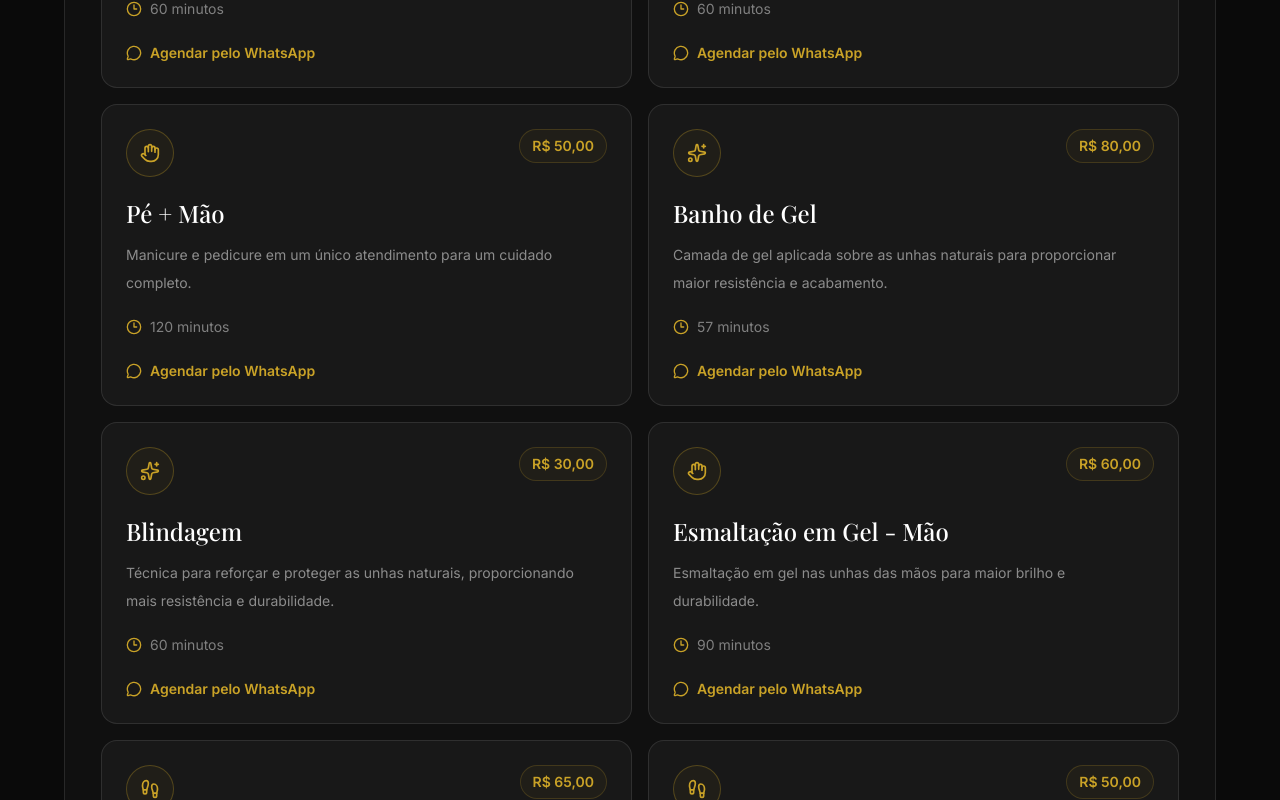
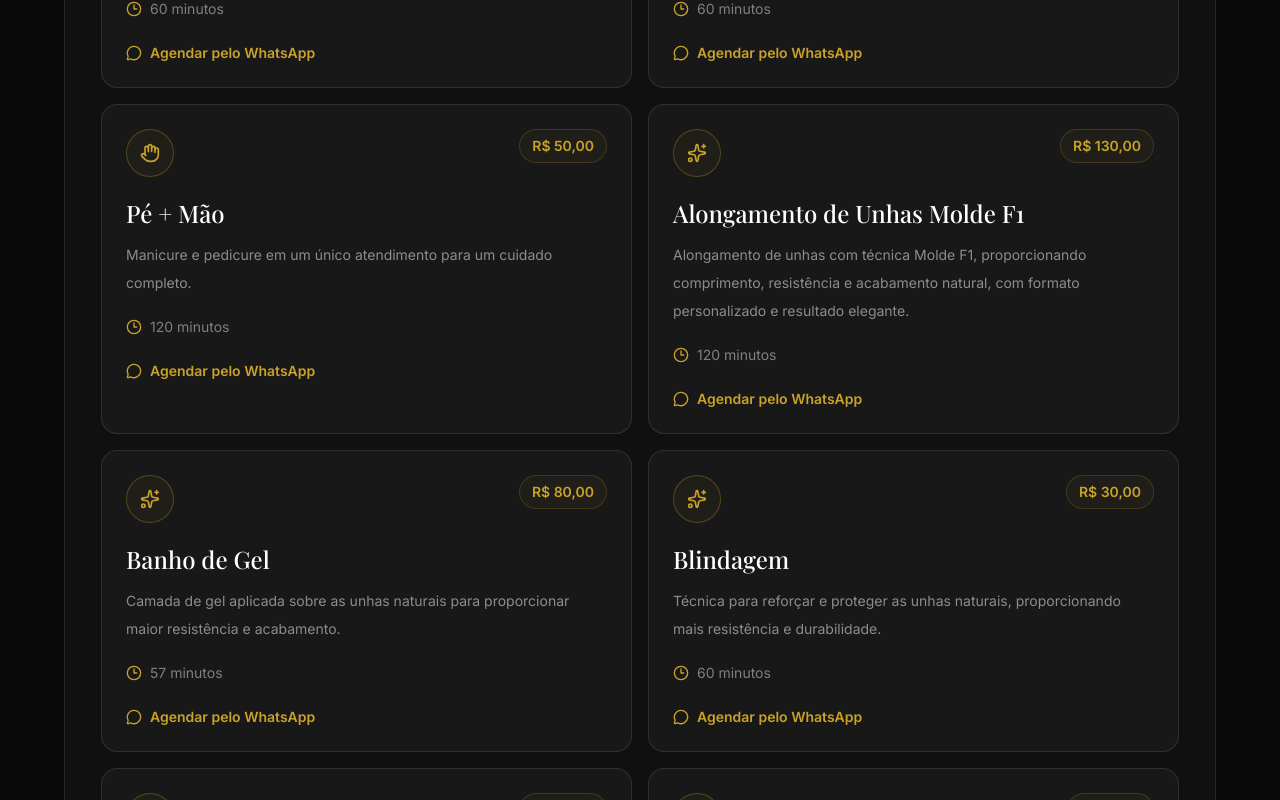
Before and after one commit to llopes0610/arrasousobrancelhas, a Next.js app: page /agendamento in a window 1280 px wide. Shown: the part 3620-4420 px from the top of the page. Built offline with nearby package versions, Linux system fonts and the light colour scheme; a web font is replaced by a local one.

Commit message:
Ajuste nos valores dos serviços

```diff
--- a/app/servicos/page.tsx
+++ b/app/servicos/page.tsx
@@ -155,6 +155,15 @@ const services: Service[] = [
     category: "Unhas",
     icon: Hand,
   },
+  {
+  title: "Alongamento de Unhas Molde F1",
+  description:
+    "Alongamento de unhas com técnica Molde F1, proporcionando comprimento, resistência e acabamento natural, com formato personalizado e resultado elegante.",
+  duration: "120 minutos",
+  price: "R$ 130,00",
+  category: "Unhas",
+  icon: Sparkles,
+},
   {
     title: "Banho de Gel",
     description:
--- a/components/agendamento/CalBooking.tsx
+++ b/components/agendamento/CalBooking.tsx
@@ -174,6 +174,16 @@ const services: Service[] = [
     category: "Unhas",
     icon: Hand,
   },
+  {
+  id: "alongamento-f1",
+  name: "Alongamento de Unhas Molde F1",
+  description:
+    "Alongamento de unhas com técnica Molde F1, proporcionando comprimento, resistência e acabamento natural, com formato personalizado e resultado elegante.",
+  duration: "120 minutos",
+  price: "R$ 130,00",
+  category: "Unhas",
+  icon: Sparkles,
+},
   {
     id: "banho-gel",
     name: "Banho de Gel",
```
